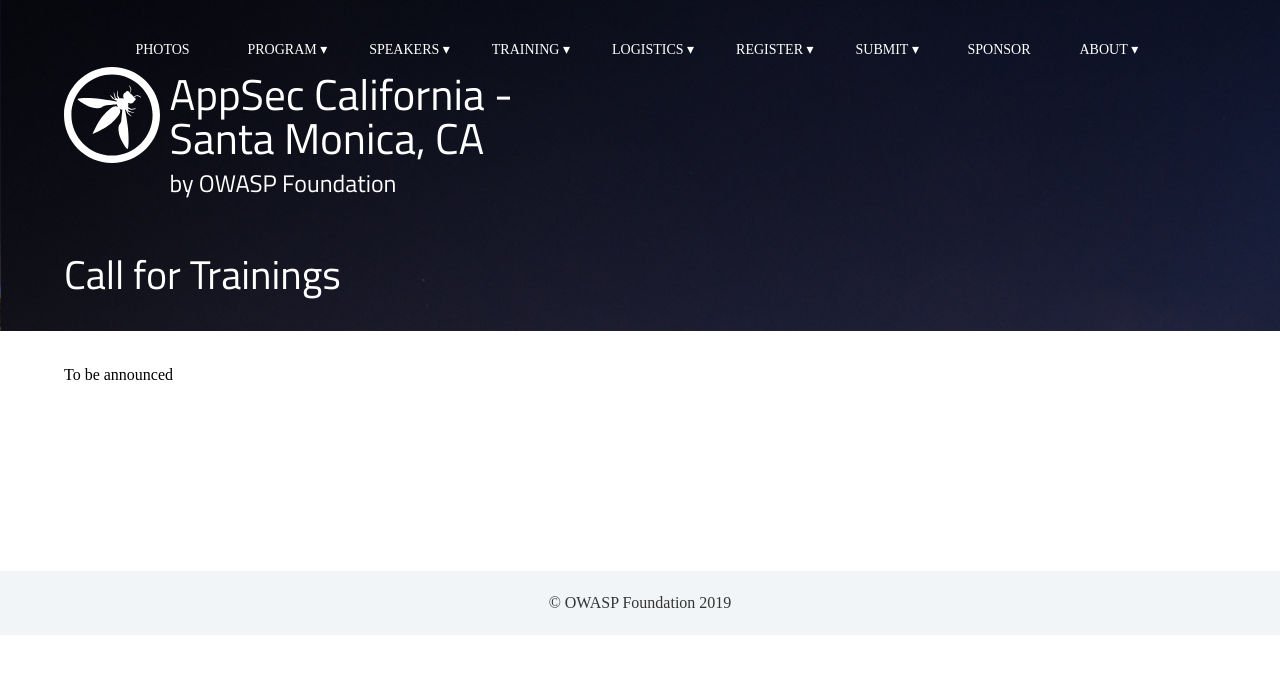
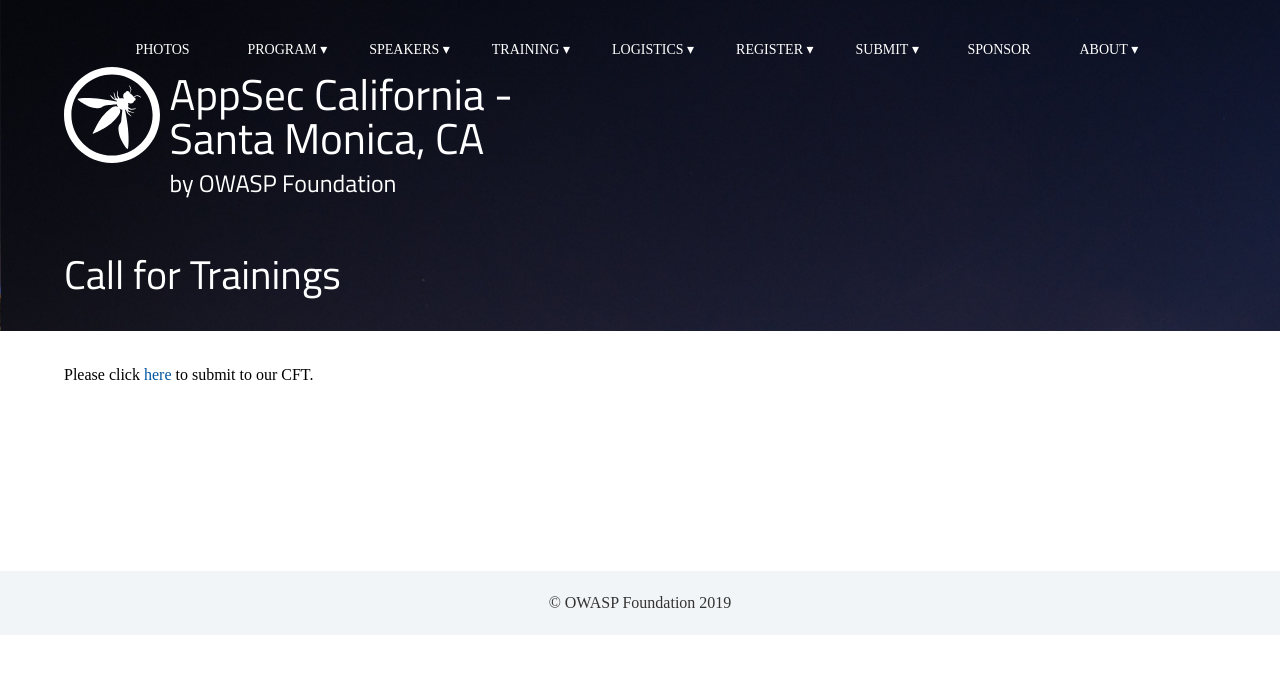
Before and after one commit to OWASP/2020-appseccalifornia, a Jekyll site: the page built from program/call-for-trainings.md, in a window 1280 px wide. Shown: the top 674 px of the page. Built offline with Jekyll 4.4.1, drawn with Linux system fonts in a browser that asks for light colours; some web fonts are replaced.

Commit message:
adding link for CFT

```diff
--- a/program/call-for-trainings.md
+++ b/program/call-for-trainings.md
@@ -2,4 +2,4 @@
 title: Call for Trainings
 ---
 
-To be announced
+Please click [here](https://owasp.submittable.com/submit/147365/appsec-callifornia-2020-call-for-presentations) to submit to our CFT.
```
